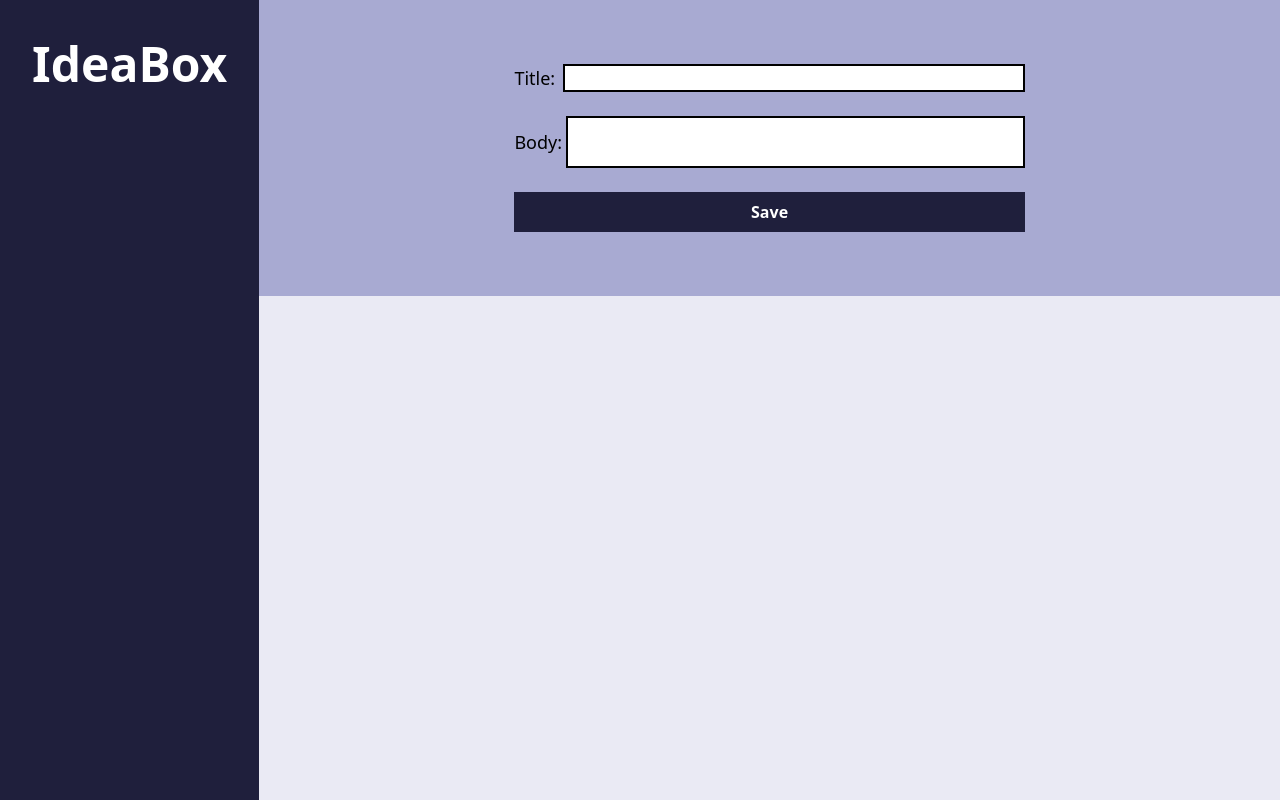
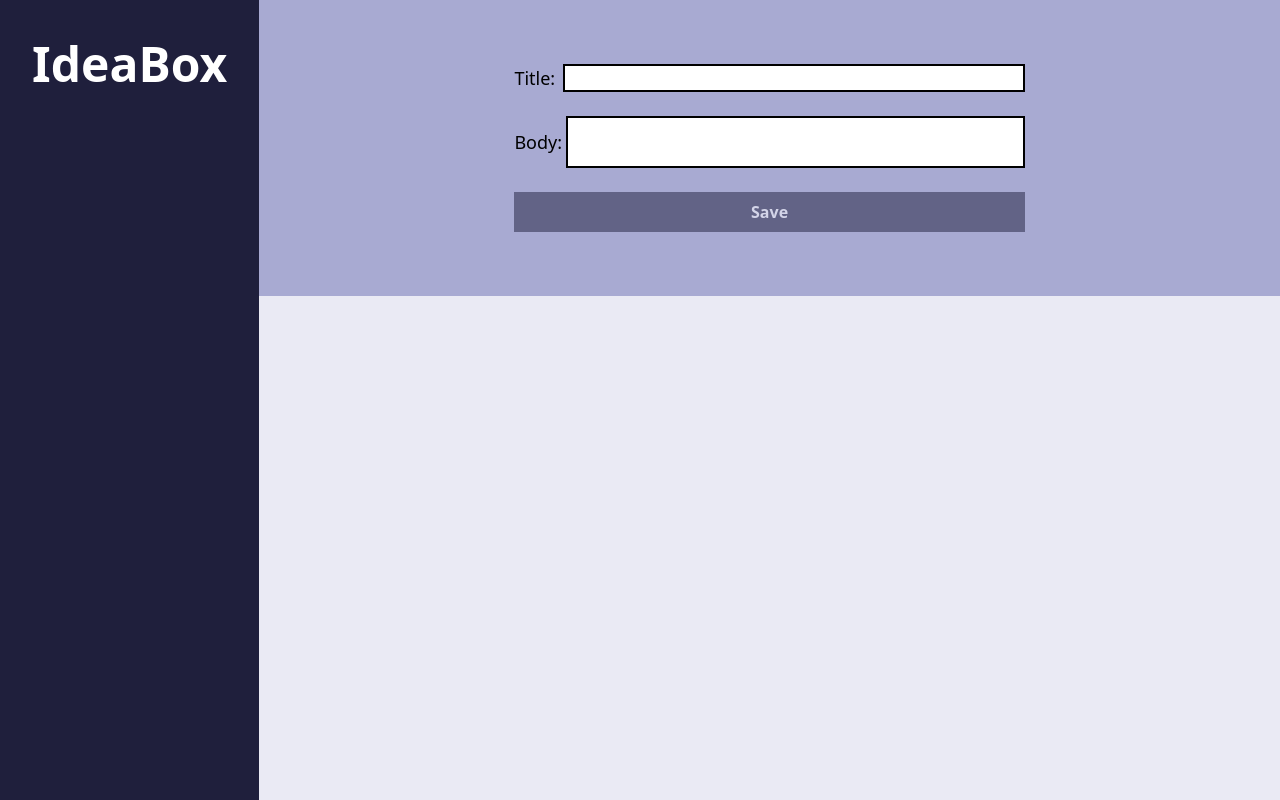
Before and after one commit to Jesusborjas006/ideabox, a React (Vite) app: page / in a window 1280 px wide. Built offline with nearby package versions, Linux system fonts and the light colour scheme.

Commit message:
Disable button until both inputs are filled

```diff
--- a/src/components/Form.tsx
+++ b/src/components/Form.tsx
@@ -10,6 +10,7 @@ const Form = ({ addIdea }: FormProps) => {
     title: "",
     body: "",
   });
+  const formCondition = ideaInputs.title && ideaInputs.body;
 
   const handleChange = (
     e:
@@ -64,8 +65,13 @@ const Form = ({ addIdea }: FormProps) => {
         </div>
 
         <button
-          className="bg-[#1f1f3C] text-white font-semibold py-2"
+          className={`bg-[#1f1f3C] text-white font-semibold py-2 ${
+            !formCondition
+              ? "cursor-not-allowed opacity-50"
+              : "cursor-auto opacity-100"
+          }`}
           onClick={submitIdea}
+          disabled={!formCondition}
         >
           Save
         </button>
--- a/src/components/Ideas.tsx
+++ b/src/components/Ideas.tsx
@@ -8,7 +8,7 @@ const Ideas = ({ ideas }: IdeasProps) => {
   const ideaElements = ideas.map((idea) => (
     <div
       key={idea.id}
-      className="bg-white text-[#1f1f3C] border-2 border-[#1f1f3C] h-[300px] text-center "
+      className="bg-white text-[#1f1f3C] border-2 border-[#1f1f3C] h-[250px] text-center "
     >
       <h3 className="text-2xl font-semibold my-4">{idea.title}</h3>
       <p className="mt-2">{idea.body}</p>
```
